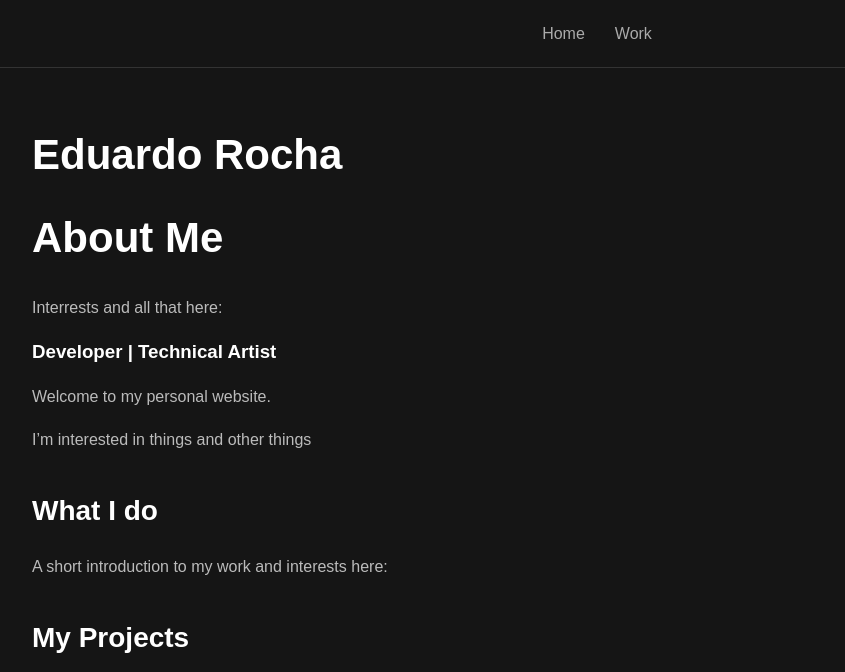
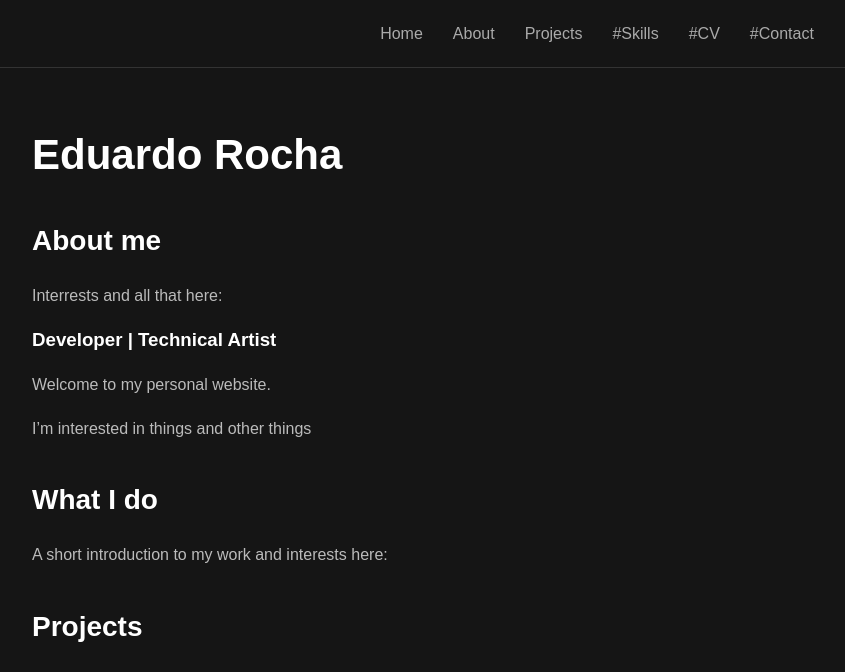
Before and after one commit to duducg/duducg.github.io, a Jekyll site: the page built from index.md, in a window 1280 px wide and 1400 px high, cut to the strip 0-672 px from the top of the window. Shown: the whole strip, without its empty margins (138-983 px from the left). Built offline with Jekyll 4.4.1, drawn with Linux system fonts in a browser that asks for light colours; some of the changed text lies outside the part shown.

Commit message:
Split lists into columns

```diff
--- a/_includes/header.html
+++ b/_includes/header.html
@@ -1,9 +1,10 @@
 <header class="site-header">
     <nav>
         <a href="{{ '/' | relative_url }}">Home</a>
-        <a href="#Projects">Work</a>
-        <!-- <a href="{{ '/cv/' | relative_url }}">CV</a>
-        <a href="{{ '/projects/' | relative_url }}">Projects</a>
-        <a href="{{ '/about/' | relative_url }}">About</a> -->
+        <a href="#About">About</a>
+        <a href="#Projects">Projects</a>
+        <a href="#Skills">#Skills</a>
+        <a href="#CV">#CV</a>
+        <a href="#Contact">#Contact</a>
     </nav>
 </header>
--- a/assets/css/style.css
+++ b/assets/css/style.css
@@ -167,6 +167,13 @@ img {
     color: #78a9ff;
 }
 
+/* Skills */
+.skills-grid {
+    display: grid;
+    grid-template-columns: repeat(2, 1fr);
+    gap: 10px 40px;
+    padding-left: 20px;
+}
 /* Mobile layout */
 
 @media (max-width: 650px) {
--- a/index.md
+++ b/index.md
@@ -6,7 +6,9 @@ title: Home
 # Eduardo Rocha
 
 [//]: <> (ABOUT)
-# About Me
+<div id="About">
+    <h2>About me </h2>
+</div>
 
 Interrests and all that here:
 
@@ -23,7 +25,7 @@ A short introduction to my work and interests here:
 [//]: <> (WORK)
 
 <div id="Projects">
-    <h2>My Projects </h2>
+    <h2>Projects</h2>
 </div>
 
 <div class="project-grid" >
@@ -74,12 +76,36 @@ Degree in ...
 - Responsibility or achievement.
 - Responsibility or achievement.
 
-## Skills
+<div id="Skills">
+    <h3>Skills</h2>
+    <ul class="skills-grid">
+        <li>C#</li>
+        <li>Python</li>
+        <li>HLSL</li>
+        <li>GLSL</li>
+        <li>Game Development</li>
+        <li>Game Programming</li>
+        <li>Character Rigging</li>
+        <li>Character Animation</li>
+        <li>3D Modeling</li>
+        <li>Texturing</li>
+        <li>Ilustration</li>
 
-- C#
-- Python
-- Unity
-- Git
+    </ul>
+</div>
+
+<div id="Software">
+    <h3>Software</h2>
+    <ul class="skills-grid">
+        <li>Blender</li>
+        <li>Unity</li>
+        <li>Photoshop</li>
+        <li>Clip Studio</li>
+        <li>Aseprite</li>
+        <li>Substance Painter</li>
+        <li>MagicaVoxel</li>
+    </ul>
+</div>
 
 ## Languages
 
```
